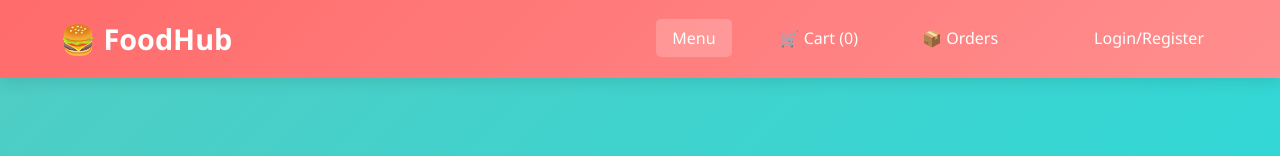
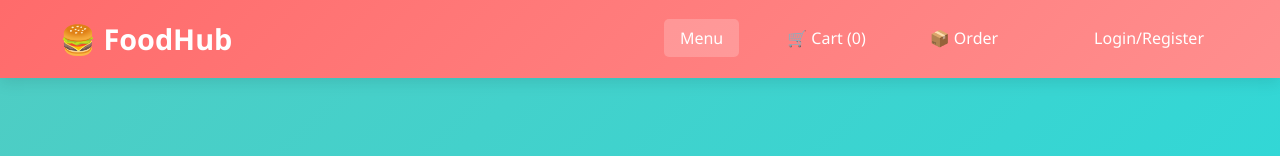
Before and after one commit to amit222aa/TT, a plain HTML site: page index.html in a window 1280 px wide. Shown: the top 156 px of the page. Drawn offline with Linux system fonts and the light colour scheme; files that its build step writes are made by us from their sources; files whose address does not match are found by name.

```diff
--- a/index.html
+++ b/index.html
@@ -16,7 +16,7 @@
             <ul class="nav-menu">
                 <li><a href="index.html" class="active">Menu</a></li>
                 <li><a href="javascript:void(0)" onclick="showCart()">🛒 Cart (<span id="cart-count">0</span>)</a></li>
-                <li><a href="order-tracking.html">📦 Orders</a></li>
+                <li><a href="order-tracking.html">📦 Order</a></li>
                 <li><a href="javascript:void(0)" onclick="logout()" id="logout-btn" style="display:none;">Logout</a></li>
                 <li><a href="javascript:void(0)" onclick="showAuthModal()" id="auth-btn">Login/Register</a></li>
             </ul>
```
